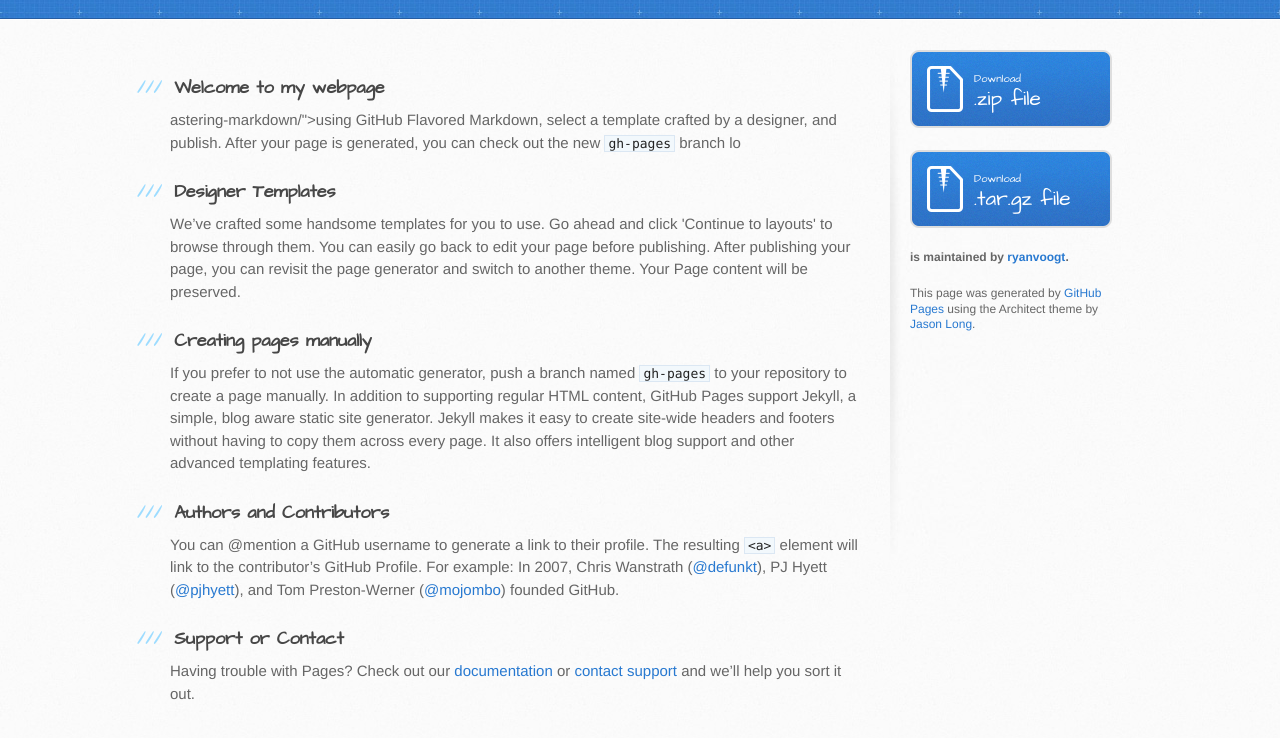
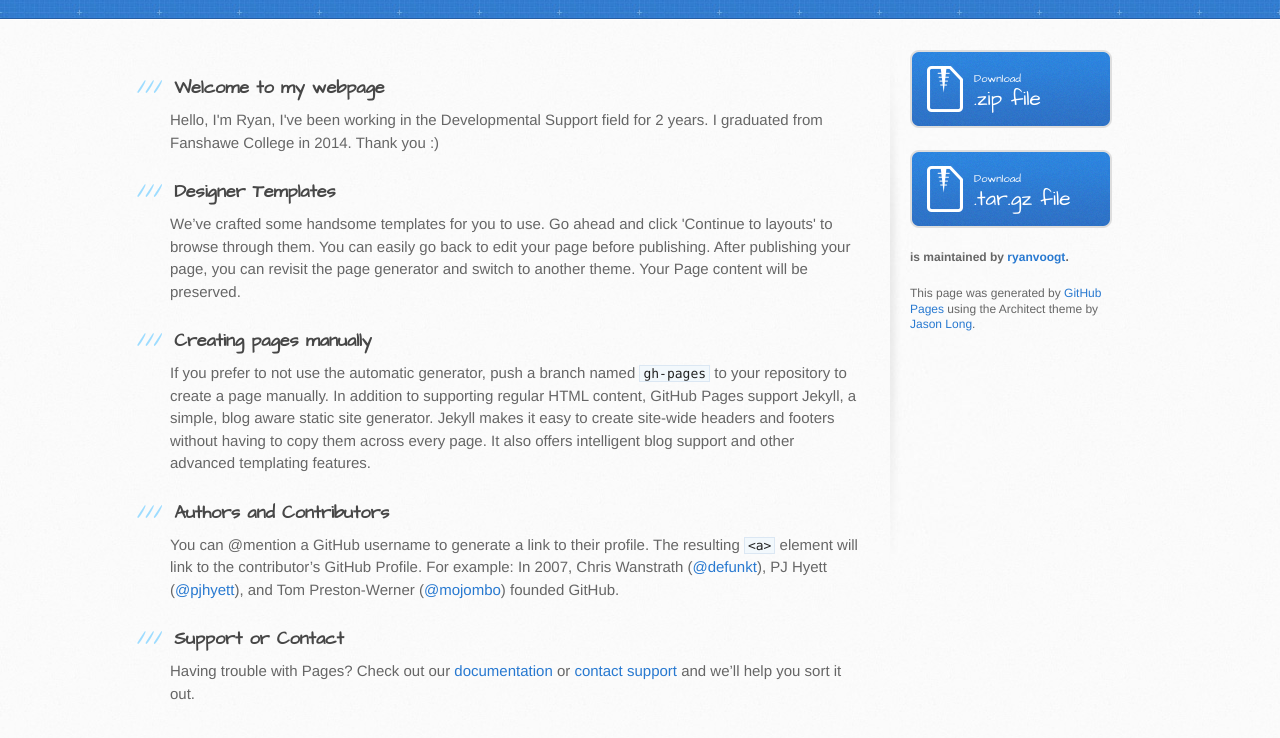
Before and after one commit to ryanvoogt/home, a plain HTML site: page index.html in a window 1280 px wide. Shown: the part 148-886 px from the top of the page. Drawn offline with Linux system fonts and the light colour scheme.

Commit message:
Update index.html

```diff
--- a/index.html
+++ b/index.html
@@ -31,7 +31,11 @@
           <h3>
 <a id="welcome-to-github-pages" class="anchor" href="#welcome-to-github-pages" aria-hidden="true"><span aria-hidden="true" class="octicon octicon-link"></span></a>Welcome to my webpage</h3>
 
-<p>astering-markdown/">using GitHub Flavored Markdown</a>, select a template crafted by a designer, and publish. After your page is generated, you can check out the new <code>gh-pages</code> branch lo</p>
+<p>Hello,
+
+I'm Ryan, I've been working in the Developmental Support field for 2 years. I graduated from Fanshawe College in 2014.
+
+Thank you :)</p>
 
 <h3>
 <a id="designer-templates" class="anchor" href="#designer-templates" aria-hidden="true"><span aria-hidden="true" class="octicon octicon-link"></span></a>Designer Templates</h3>
```
